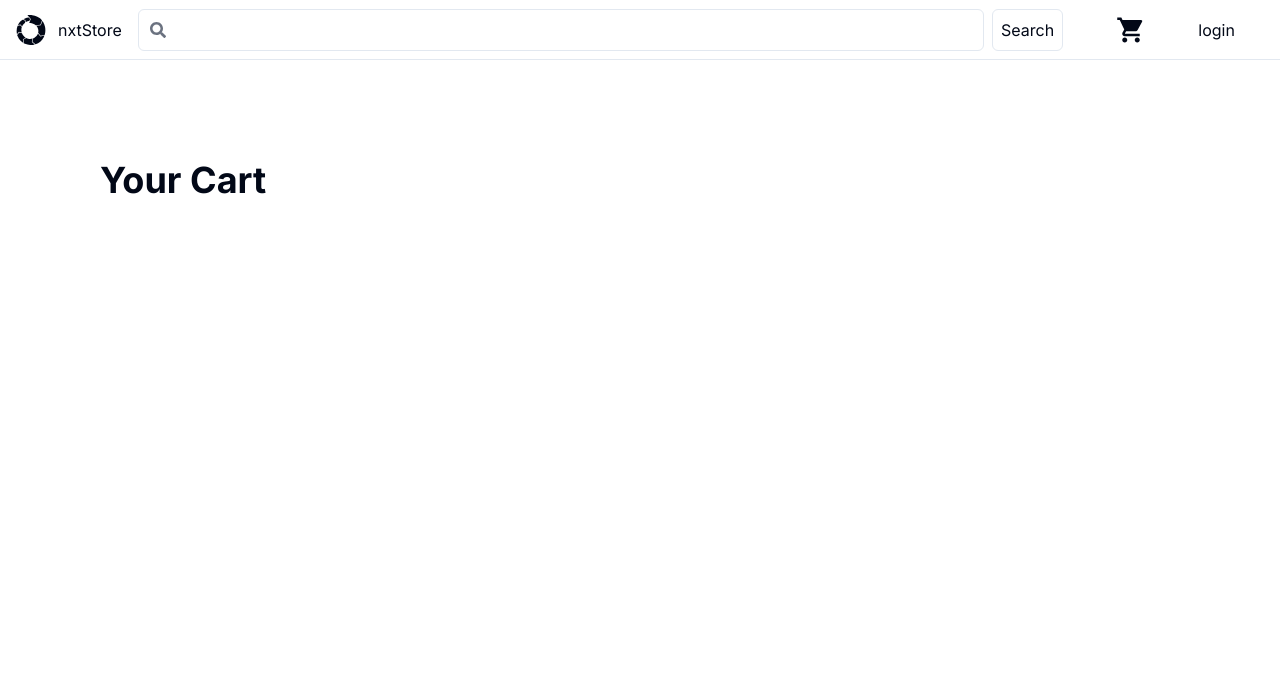
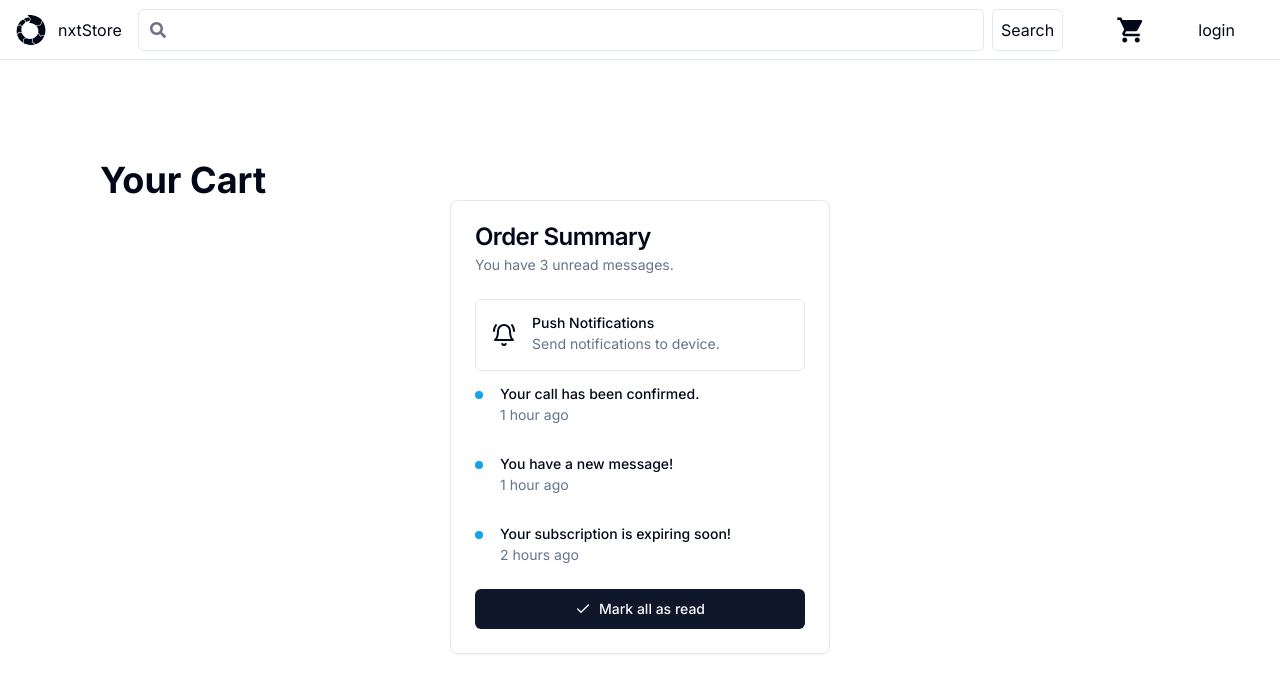
Before and after one commit to i-dkz/nxtStore, a Next.js app: page /cart in a window 1280 px wide. Shown: the top 692 px of the page. Built offline with nearby package versions, Linux system fonts and the light colour scheme.

Commit message:
added OrderSummary component

```diff
--- a/src/app/cart/page.tsx
+++ b/src/app/cart/page.tsx
@@ -1,9 +1,10 @@
-
+import { OrderSummary } from "@/components/OrderSummary";
 
 const Cart = () => {
   return (
-    <div className="flex justify-center w-full">
+    <div className="flex flex-col items-center justify-center w-full">
         <h1 className="flex w-[90%] max-w-[1080px] text-4xl font-bold">Your Cart</h1>
+        <OrderSummary />
     </div>
 
   )
--- /dev/null
+++ b/src/components/OrderSummary.tsx
@@ -0,0 +1,78 @@
+import { BellRing, Check } from "lucide-react"
+
+import { cn } from "@/lib/utils"
+import { Button } from "@/components/ui/button"
+import {
+  Card,
+  CardContent,
+  CardDescription,
+  CardFooter,
+  CardHeader,
+  CardTitle,
+} from "@/components/ui/card"
+
+
+const notifications = [
+  {
+    title: "Your call has been confirmed.",
+    description: "1 hour ago",
+  },
+  {
+    title: "You have a new message!",
+    description: "1 hour ago",
+  },
+  {
+    title: "Your subscription is expiring soon!",
+    description: "2 hours ago",
+  },
+]
+
+type CardProps = React.ComponentProps<typeof Card>
+
+export function OrderSummary({ className, ...props }: CardProps) {
+  return (
+    <Card className={cn("w-[380px]", className)} {...props}>
+      <CardHeader>
+        <CardTitle>Order Summary</CardTitle>
+        <CardDescription>You have 3 unread messages.</CardDescription>
+      </CardHeader>
+      <CardContent className="grid gap-4">
+        <div className="flex items-center p-4 space-x-4 border rounded-md ">
+          <BellRing />
+          <div className="flex-1 space-y-1">
+            <p className="text-sm font-medium leading-none">
+              Push Notifications
+            </p>
+            <p className="text-sm text-muted-foreground">
+              Send notifications to device.
+            </p>
+          </div>
+
+        </div>
+        <div>
+          {notifications.map((notification, index) => (
+            <div
+              key={index}
+              className="mb-4 grid grid-cols-[25px_1fr] items-start pb-4 last:mb-0 last:pb-0"
+            >
+              <span className="flex w-2 h-2 translate-y-1 rounded-full bg-sky-500" />
+              <div className="space-y-1">
+                <p className="text-sm font-medium leading-none">
+                  {notification.title}
+                </p>
+                <p className="text-sm text-muted-foreground">
+                  {notification.description}
+                </p>
+              </div>
+            </div>
+          ))}
+        </div>
+      </CardContent>
+      <CardFooter>
+        <Button className="w-full">
+          <Check className="w-4 h-4 mr-2" /> Mark all as read
+        </Button>
+      </CardFooter>
+    </Card>
+  )
+}
```
